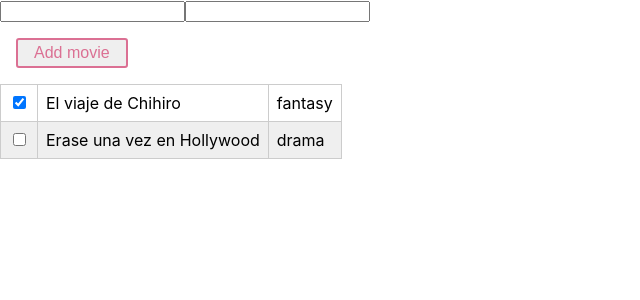
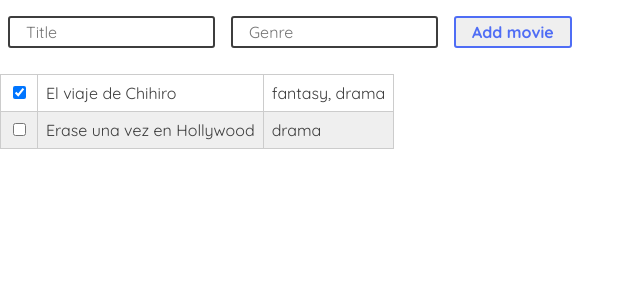
Before and after one commit to hernandezgonzalo/movies-list, a React (Create React App) app: page / in a window 1280 px wide. Shown: the top 300 px of the page, without its empty margins (0-640 px from the left). Built offline with nearby package versions, Linux system fonts and the light colour scheme.

Commit message:
feature: add movie to the list

```diff
--- a/src/App.css
+++ /dev/null
@@ -1,38 +0,0 @@
-.App {
-  text-align: left;
-}
-
-.App-logo {
-  height: 40vmin;
-  pointer-events: none;
-}
-
-@media (prefers-reduced-motion: no-preference) {
-  .App-logo {
-    animation: App-logo-spin infinite 20s linear;
-  }
-}
-
-.App-header {
-  background-color: #282c34;
-  min-height: 100vh;
-  display: flex;
-  flex-direction: column;
-  align-items: center;
-  justify-content: center;
-  font-size: calc(10px + 2vmin);
-  color: white;
-}
-
-.App-link {
-  color: #61dafb;
-}
-
-@keyframes App-logo-spin {
-  from {
-    transform: rotate(0deg);
-  }
-  to {
-    transform: rotate(360deg);
-  }
-}
--- a/src/App.js
+++ b/src/App.js
@@ -1,12 +1,14 @@
 import React from "react";
-import "./App.css";
 import Home from "./pages/Home";
+import Theme from "./components/ui/Theme";
 
 function App() {
   return (
-    <div className="App">
-      <Home />
-    </div>
+    <Theme>
+      <div>
+        <Home />
+      </div>
+    </Theme>
   );
 }
 
--- /dev/null
+++ b/src/components/GenreTags.js
@@ -0,0 +1,29 @@
+import React from "react";
+import styled from "styled-components";
+
+const TagsList = styled.ul`
+  list-style-type: none;
+  padding: 0;
+  margin: 10px;
+
+  li {
+    display: inline;
+    margin-right: 10px;
+    background-color: ${props => props.theme.colors.primary};
+    border-radius: 25px;
+    padding: 5px 10px;
+    color: ${props => props.theme.colors.light};
+  }
+`;
+
+const GenreTags = ({ genres }) => {
+  return (
+    <TagsList>
+      {genres.map((genre, index) => (
+        <li key={index}>{genre}</li>
+      ))}
+    </TagsList>
+  );
+};
+
+export default GenreTags;
--- a/src/components/ListItem.js
+++ b/src/components/ListItem.js
@@ -8,7 +8,10 @@ const ListItem = ({ movie }) => (
     <td>{movie.title}</td>
     <td>
       {movie.genres.map((genre, index) => (
-        <span key={index}>{genre}</span>
+        <span key={index}>
+          {genre}
+          {movie.genres.length - 1 > index && ", "}
+        </span>
       ))}
     </td>
   </tr>
--- a/src/components/NewMovieForm.js
+++ b/src/components/NewMovieForm.js
@@ -1,27 +1,36 @@
 import React, { useState } from "react";
 import { useForm } from "react-hook-form";
 import Submit from "./ui/Submit";
+import GenreTags from "./GenreTags";
+import Input from "./ui/Input";
 
-const NewMovieForm = () => {
+const NewMovieForm = ({ addMovie }) => {
   const [genres, setGenres] = useState([]);
   const { register, handleSubmit, errors } = useForm();
 
-  const onSubmit = data => {
-    console.log(data.title, genres);
+  const onSubmit = ({ title }) => {
+    addMovie({ title, genres });
+    setGenres([]);
   };
 
   // add new genre to state
   const handleAddGenre = value => {
-    setGenres([...genres, value]);
+    const newGenre = value.toLowerCase();
+    if (!genres.includes(newGenre)) setGenres([...genres, newGenre]); // add genre if it is not already in the list
   };
 
   return (
     <div>
       <form onSubmit={handleSubmit(onSubmit)}>
-        <input name="title" ref={register({ required: true })} />
+        <Input
+          name="title"
+          placeholder="Title"
+          ref={register({ required: true })}
+        />
         {errors.title && <span>This field is required</span>}
-        <input
+        <Input
           name="genre"
+          placeholder="Genre"
           onKeyPress={e => {
             if (e.charCode === 13) {
               e.preventDefault(); // avoid submit when enter is pressed
@@ -30,12 +39,8 @@ const NewMovieForm = () => {
           }}
         />
         <Submit value={"Add movie"} />
+        <GenreTags genres={genres} />
       </form>
-      <ul>
-        {genres.map((genre, index) => (
-          <li key={index}>{genre}</li>
-        ))}
-      </ul>
     </div>
   );
 };
--- /dev/null
+++ b/src/components/ui/Input.js
@@ -0,0 +1,13 @@
+import styled from "styled-components";
+
+const Input = styled.input`
+  display: inline-block;
+  font-size: 1em;
+  margin: 1em 0.5em;
+  padding: 0.25em 1em;
+  border: 2px solid ${props => props.theme.colors.dark};
+  border-radius: 3px;
+  font-family: ${props => props.theme.fonts};
+`;
+
+export default Input;
--- a/src/components/ui/Submit.js
+++ b/src/components/ui/Submit.js
@@ -3,13 +3,14 @@ import styled from "styled-components";
 
 const Button = styled.input`
   display: inline-block;
-  color: palevioletred;
+  color: ${props => props.theme.colors.secondary};
   font-size: 1em;
-  margin: 1em;
+  margin: 1em 0.5em;
   padding: 0.25em 1em;
-  border: 2px solid palevioletred;
+  border: 2px solid ${props => props.theme.colors.secondary};
   border-radius: 3px;
-  display: block;
+  font-family: ${props => props.theme.fonts};
+  font-weight: bold;
 `;
 
 const Submit = ({ value }) => {
--- /dev/null
+++ b/src/components/ui/Theme.js
@@ -0,0 +1,24 @@
+import React from "react";
+import { ThemeProvider } from "styled-components";
+
+const theme = {
+  colors: {
+    primary: "#3ae7ab",
+    secondary: "#4f6df5",
+    light: "#fff",
+    dark: "#3d3d3d",
+    error: "#dc143c"
+  },
+  fonts: ["Quicksand", "sans-serif"].join(","),
+  fontSizes: {
+    small: "1em",
+    medium: "2em",
+    large: "3em"
+  }
+};
+
+const Theme = ({ children }) => (
+  <ThemeProvider theme={theme}>{children}</ThemeProvider>
+);
+
+export default Theme;
--- a/src/index.css
+++ b/src/index.css
@@ -1,13 +1,7 @@
+@import url("https://fonts.googleapis.com/css2?family=Quicksand:wght@400;700&display=swap");
+
 body {
   margin: 0;
-  font-family: -apple-system, BlinkMacSystemFont, 'Segoe UI', 'Roboto', 'Oxygen',
-    'Ubuntu', 'Cantarell', 'Fira Sans', 'Droid Sans', 'Helvetica Neue',
-    sans-serif;
-  -webkit-font-smoothing: antialiased;
-  -moz-osx-font-smoothing: grayscale;
+  font-family: "Quicksand", sans-serif;
+  color: #3d3d3d;
 }
-
-code {
-  font-family: source-code-pro, Menlo, Monaco, Consolas, 'Courier New',
-    monospace;
-}
--- a/src/pages/Home.js
+++ b/src/pages/Home.js
@@ -3,15 +3,20 @@ import { connect } from "react-redux";
 import MoviesList from "../components/MoviesList";
 import NewMovieForm from "../components/NewMovieForm";
 
-const Home = ({ movies }) => {
+const Home = ({ movies, addMovie }) => {
   return (
     <>
-      <NewMovieForm />
+      <NewMovieForm addMovie={addMovie} />
       <MoviesList movies={movies} />
     </>
   );
 };
 
 const mapStateToProps = state => ({ movies: state.movies });
+const mapDispatchToProps = dispatch => ({
+  addMovie: movie => {
+    dispatch({ type: "ADD_MOVIE", movie });
+  }
+});
 
-export default connect(mapStateToProps)(Home);
+export default connect(mapStateToProps, mapDispatchToProps)(Home);
--- a/src/reducers/moviesReducer.js
+++ b/src/reducers/moviesReducer.js
@@ -2,7 +2,7 @@ const initState = {
   movies: [
     {
       title: "El viaje de Chihiro",
-      genres: ["fantasy"],
+      genres: ["fantasy", "drama"],
       watched: true
     },
     {
@@ -14,6 +14,10 @@ const initState = {
 };
 
 const moviesReducer = (state = initState, action) => {
+  console.log(state, action);
+  if (action.type === "ADD_MOVIE")
+    return { ...state, movies: [...state.movies, action.movie] };
+
   return state;
 };
 
```
